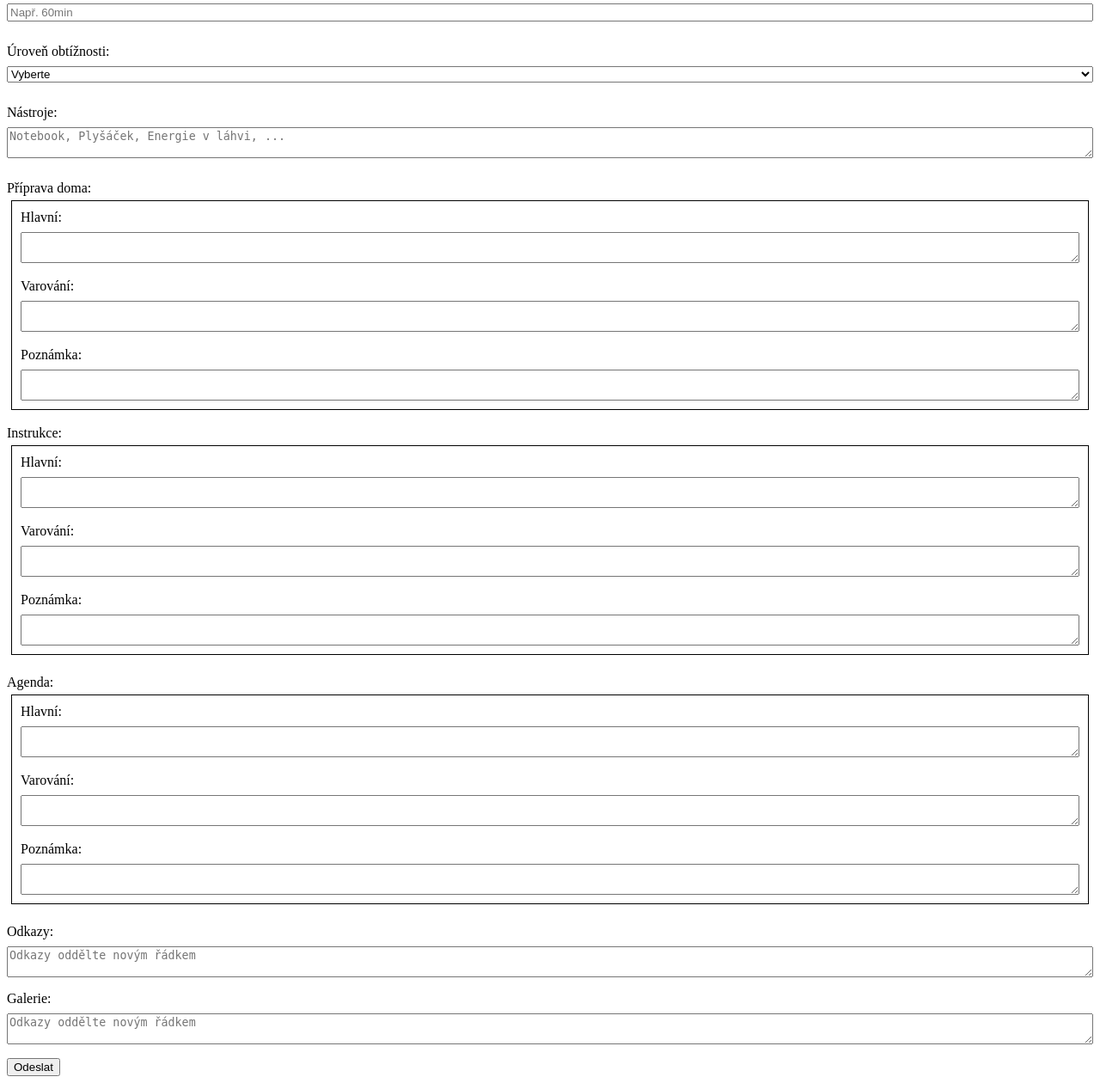
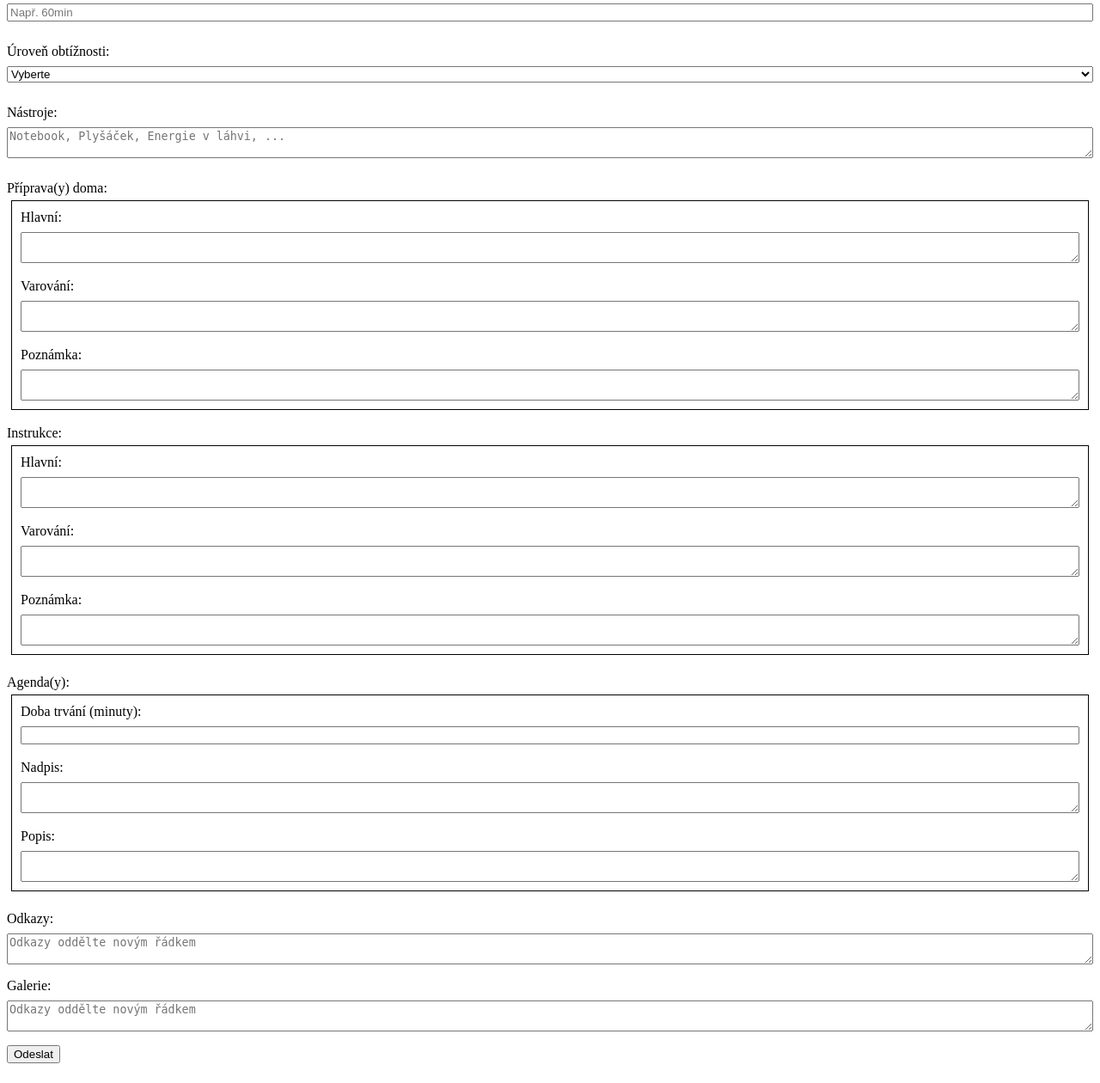
Before and after one commit to Pero-coder/TdA24-GRF-Banana-in-Microwave, a Flask app: page /tvorba-aktivity in a window 1280 px wide. Shown: the part 593-1853 px from the top of the page at 86% size. After the commit the page ends 1830 px from the top, so only its background shows below. Run offline with Flask 3, Linux system fonts and the light colour scheme; parts of the project's set-up code (start-up, migrations or seed data) failed here and were passed over.

Commit message:
Fixed wrong data

```diff
--- a/templates/create-activity_page.html
+++ b/templates/create-activity_page.html
@@ -80,7 +80,7 @@
 
         <hr style="opacity: 0;">
 
-        <label for="homePreparation">Příprava doma:</label>
+        <label for="homePreparation">Příprava(y) doma:</label>
         <div class="form-group" style="border: 1px solid black; padding: 10px; margin: 5px;">
             <label for="homePreparationTitle">Hlavní:</label>
             <textarea id="homePreparationTitle" name="homePreparationTitle"></textarea>
@@ -116,20 +116,20 @@
 
         <br>
 
-        <label for="agenda">Agenda:</label>
+        <label for="agenda">Agenda(y):</label>
         <div class="form-group" style="border: 1px solid black; padding: 10px; margin: 5px;">
-            <label for="agendaTitle">Hlavní:</label>
+            <label for="agendaDuration">Doba trvání (minuty):</label>
+            <input type="number" id="agendaDuration" name="agendaDuration"></textarea>
+
+            <hr style="opacity: 0;">
+
+            <label for="agendaTitle">Nadpis:</label>
             <textarea id="agendaTitle" name="agendaTitle"></textarea>
 
             <hr style="opacity: 0;">
 
-            <label for="agendaWarn">Varování:</label>
-            <textarea id="agendaWarn" name="agendaWarn"></textarea>
-
-            <hr style="opacity: 0;">
-
-            <label for="agendaNote">Poznámka:</label>
-            <textarea id="agendaNote" name="agendaNote"></textarea>
+            <label for="agendaDescription">Popis:</label>
+            <textarea id="agendaDescription" name="agendaDescription"></textarea>
         </div>
 
         <br>
```
